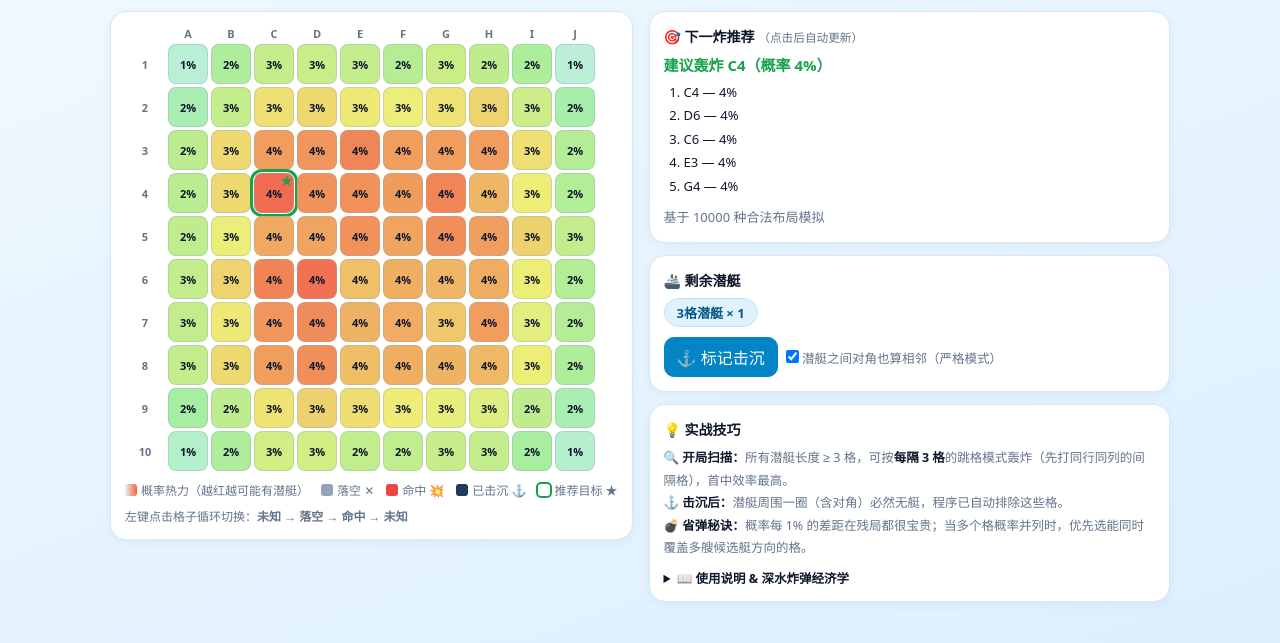
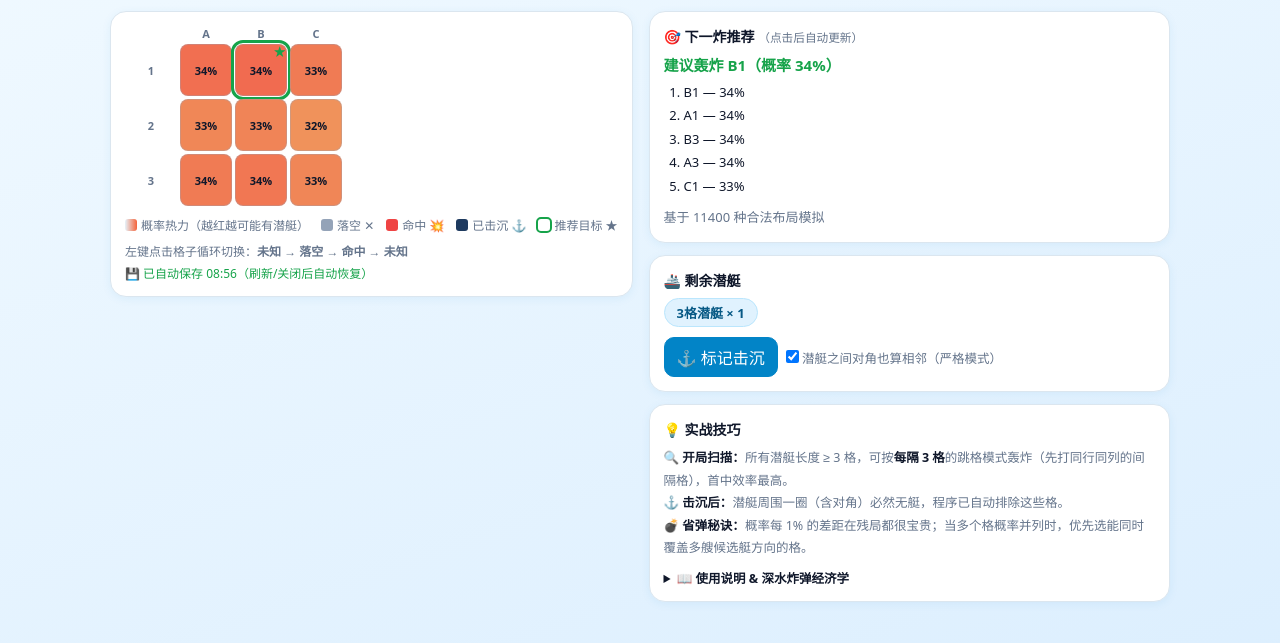
Before and after one commit to lingluo493/sonar-ops-predictor, a plain HTML site: page index.html in a window 1280 px wide. Both pictures are taken after a click on the button "清空". Shown: the part 61-704 px from the top of the page. Drawn offline with Linux system fonts and the light colour scheme.

Commit message:
feat: auto-save progress per zone (localStorage)

```diff
--- a/index.html
+++ b/index.html
@@ -97,6 +97,7 @@
       <span><i style="background:#fff;outline:2px solid #16a34a"></i>推荐目标 ★</span>
     </div>
     <div style="margin-top:8px;font-size:12px;color:#64748b">左键点击格子循环切换：<b>未知 → 落空 → 命中 → 未知</b></div>
+    <div id="saveNote" style="margin-top:4px;font-size:12px;color:#16a34a;min-height:16px"></div>
   </div>
 
   <div id="panel">
@@ -176,6 +177,53 @@ let customFleet = {2:2,3:2,4:1,5:1};
 let sunkMode = false;
 let picked = new Set();
 let computeTimer = null;
+
+/* ================= 本地存档（localStorage，每个海域独立保存） ================= */
+const SAVE_KEY = "sonarPredictorSave_v1";
+function loadSave(){
+  try{ return JSON.parse(localStorage.getItem(SAVE_KEY) || "{}"); }catch(e){ return {}; }
+}
+function saveAll(){
+  try{
+    const s = loadSave();
+    s.zoneIdx = zoneIdx;
+    s.customFleet = customFleet;
+    s.customN = +document.getElementById("customN").value;
+    s.strict = document.getElementById("strictChk").checked;
+    s.zones = s.zones || {};
+    s.zones["z"+zoneIdx] = { n: n, grid: grid.slice(), sunkSizes: sunkSizes.slice() };
+    s.savedAt = Date.now();
+    localStorage.setItem(SAVE_KEY, JSON.stringify(s));
+    const el = document.getElementById("saveNote");
+    if(el){
+      const d = new Date();
+      const hh = String(d.getHours()).padStart(2,"0"), mm = String(d.getMinutes()).padStart(2,"0");
+      el.textContent = "💾 已自动保存 " + hh + ":" + mm + "（刷新/关闭后自动恢复）";
+    }
+  }catch(e){}
+}
+function clearZoneSave(){
+  try{
+    const s = loadSave();
+    if(s.zones) delete s.zones["z"+zoneIdx];
+    localStorage.setItem(SAVE_KEY, JSON.stringify(s));
+    const el = document.getElementById("saveNote");
+    if(el) el.textContent = "";
+  }catch(e){}
+}
+function restoreZoneState(){
+  const s = loadSave();
+  if(typeof s.strict === "boolean") document.getElementById("strictChk").checked = s.strict;
+  const z = (s.zones || {})["z"+zoneIdx];
+  if(z && z.n === n && Array.isArray(z.grid) && z.grid.length === n*n){
+    grid = z.grid.map(v => (v>=0 && v<=3) ? v : 0);
+    sunkSizes = Array.isArray(z.sunkSizes) ? z.sunkSizes.slice() : [];
+    return true;
+  }
+  grid = new Array(n*n).fill(0);
+  sunkSizes = [];
+  return false;
+}
 
 /* ================= 预计算布置方案 ================= */
 const PL = {};   // PL[n][size] = [{cells:Int32Array, nb:Int32Array}]
@@ -328,6 +376,7 @@ function compute(){
   }
   renderBoard();
   renderResults();
+  saveAll();
 }
 
 /* ================= 渲染 ================= */
@@ -535,7 +584,8 @@ document.addEventListener("keydown", e=>{
   if((e.ctrlKey||e.metaKey) && e.key.toLowerCase()==="z"){ e.preventDefault(); undo(); }
 });
 document.getElementById("clearBtn").addEventListener("click", ()=>{
-  if(grid.some(v=>v!==0) && !confirm("确定清空当前海域的所有标记？")) return;
+  if(grid.some(v=>v!==0) && !confirm("确定清空当前海域的所有标记？（该海域的存档也会一并清除）")) return;
+  clearZoneSave();
   resetBoard();
 });
 document.getElementById("strictChk").addEventListener("change", compute);
@@ -551,7 +601,9 @@ zoneSel.addEventListener("change", ()=>{
   document.getElementById("customBox").classList.toggle("on", !!z.custom);
   if(z.custom){ n=+document.getElementById("customN").value; }
   else { n=z.n; }
-  resetBoard();
+  buildBoard();
+  restoreZoneState();   // 切换海域时恢复该海域自己的进度
+  compute();
 });
 
 /* 自定义编辑器 */
@@ -560,7 +612,11 @@ for(let s=3;s<=10;s++){ const o=document.createElement("option"); o.value=s; o.t
 customN.value=10;
 customN.addEventListener("change", ()=>{
   if(!ZONES[zoneIdx].custom) return;
-  n=+customN.value; resetBoard();
+  n=+customN.value;
+  clearZoneSave();   // 尺寸变了，旧标记作废
+  grid=new Array(n*n).fill(0); sunkSizes=[]; undoStack=[];
+  exitSunkMode(); probs=null; validSamples=0; recoIdx=-1;
+  buildBoard(); compute();
 });
 const customFleetBox=document.getElementById("customFleet");
 function buildCustomFleet(){
@@ -577,14 +633,30 @@ function buildCustomFleet(){
     const s=+b.dataset.s, d=+b.dataset.d;
     customFleet[s]=Math.max(0, Math.min(6, customFleet[s]+d));
     document.getElementById("cf"+s).textContent=customFleet[s];
-    resetBoard();
+    compute();   // 标记保留，仅重新计算
   }));
 }
 buildCustomFleet();
 
-/* ================= 启动 ================= */
+/* ================= 启动（自动恢复上次进度） ================= */
+(function initFromSave(){
+  const s=loadSave();
+  if(Number.isInteger(s.zoneIdx) && s.zoneIdx>=0 && s.zoneIdx<ZONES.length) zoneIdx=s.zoneIdx;
+  if(s.customFleet && typeof s.customFleet==="object") customFleet=s.customFleet;
+  zoneSel.value=zoneIdx;
+  const z=ZONES[zoneIdx];
+  document.getElementById("customBox").classList.toggle("on", !!z.custom);
+  if(z.custom){
+    const cn=(Number.isInteger(s.customN)&&s.customN>=3&&s.customN<=10)?s.customN:10;
+    document.getElementById("customN").value=cn;
+    n=cn;
+    buildCustomFleet();   // 刷新自定义舰队显示
+  } else {
+    n=z.n;
+  }
+})();
 buildBoard();
-grid = new Array(n*n).fill(0);
+restoreZoneState();
 compute();
 </script>
 </body>
```
